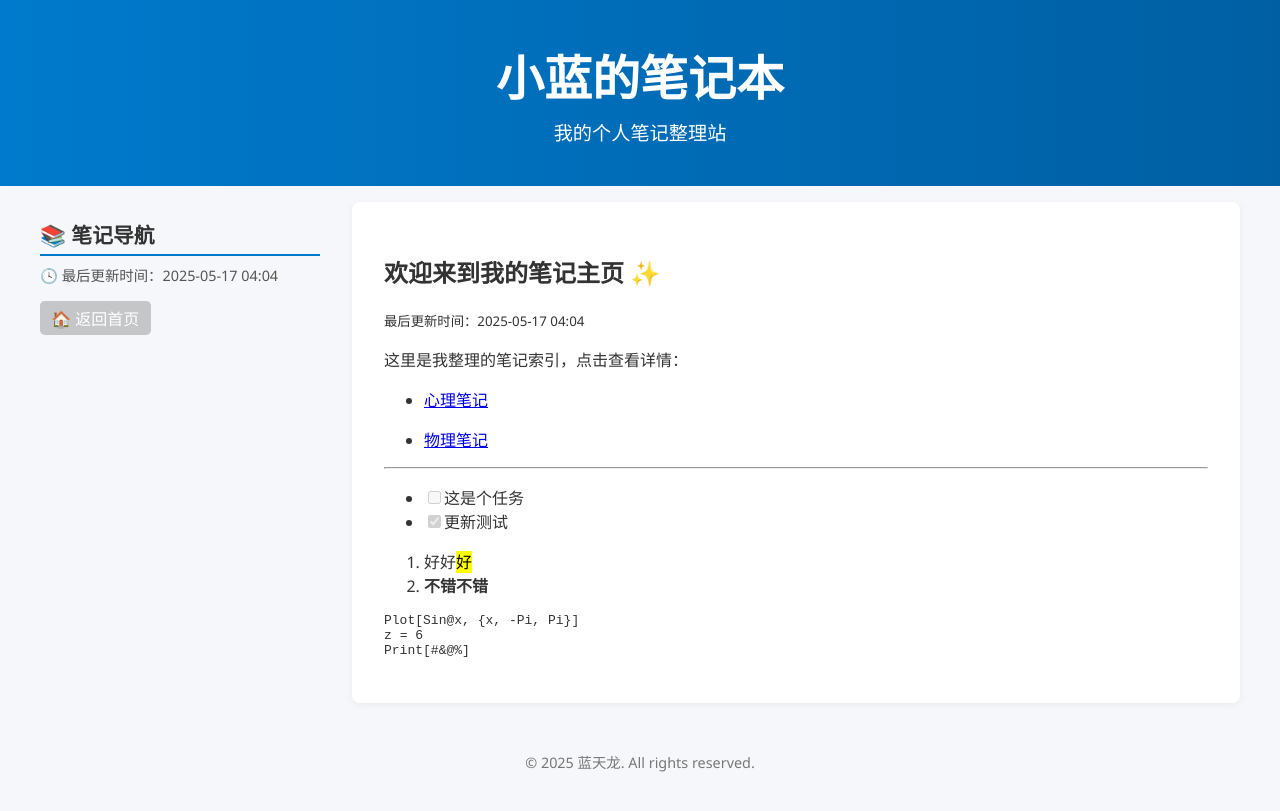
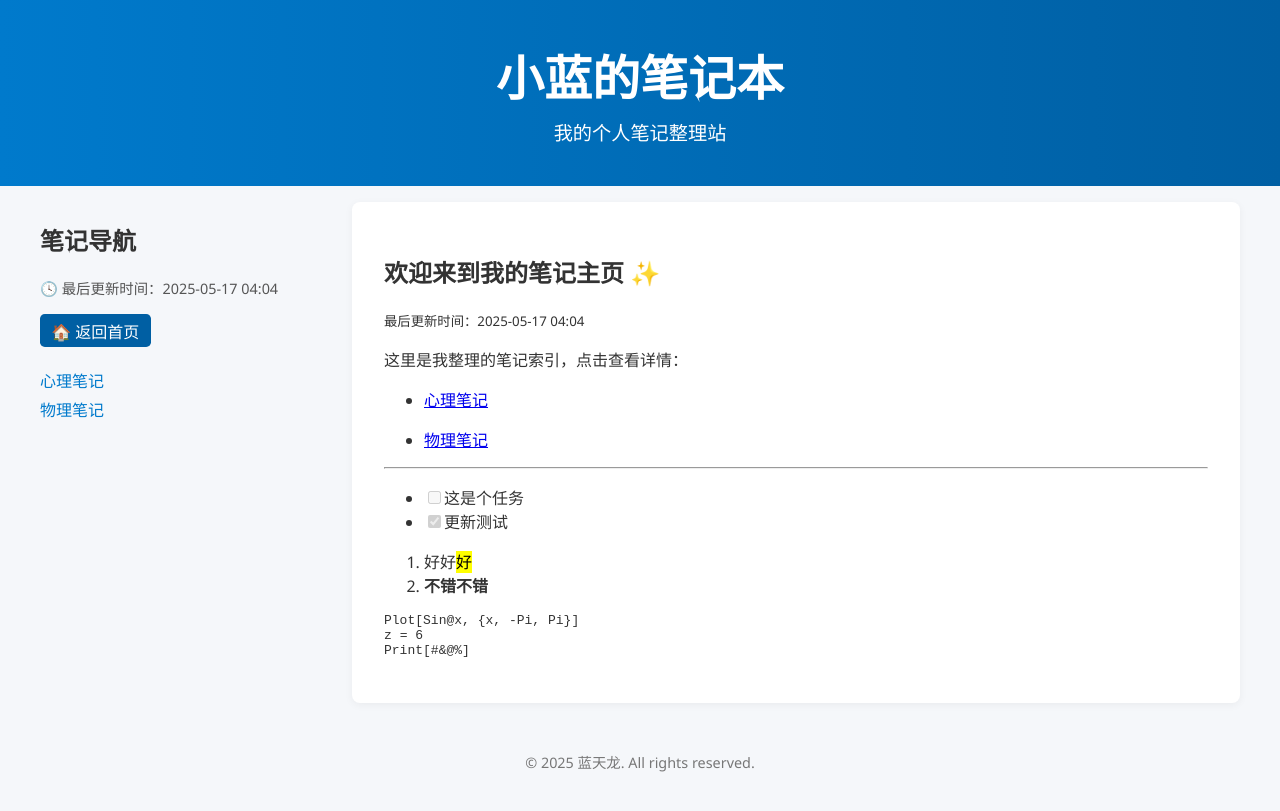
Before and after one commit to Tlonglan/GitNotebook, a Jekyll site: the page built from index.md, in a window 1280 px wide. Shown: the top 811 px of the page. Built offline with Jekyll 4.4.1, drawn with Linux system fonts in a browser that asks for light colours.

Commit message:
Update default.html

```diff
--- a/_layouts/default.html
+++ b/_layouts/default.html
@@ -24,7 +24,7 @@
 
     main {
       display: flex;
-      flex-direction: row; /* 左侧导航 */
+      flex-direction: row;
       max-width: 1200px;
       margin: 0 auto;
       padding: 1rem;
@@ -48,16 +48,13 @@
       color: #555;
       margin-bottom: 0.5rem;
       text-align: left;
-      white-space: nowrap;
-      overflow: hidden;
-      text-overflow: ellipsis;
     }
 
     nav .home-link {
       display: inline-block;
       margin: 0.5rem 0 1rem;
       font-size: 1rem;
-      background-color: rgba(0, 0, 0, 0.2); /* 加深背景色 */
+      background-color: #005fa3; /* 深蓝背景 */
       color: white;
       text-decoration: none;
       padding: 0.3rem 0.7rem;
@@ -66,7 +63,7 @@
     }
 
     nav .home-link:hover {
-      background-color: rgba(0, 0, 0, 0.35);
+      background-color: #00457a;
     }
 
     nav ul {
@@ -115,15 +112,16 @@
   </header>
   <main>
     <nav>
-      <h2>📚 笔记导航</h2>
+      <h1>笔记导航</h1>
       <div class="updated">🕓 最后更新时间：{{ site.time | date: "%Y-%m-%d %H:%M" }}</div>
       <a href="{{ '/' | relative_url }}" class="home-link" title="返回首页">🏠 返回首页</a>
       <ul>
         {% assign pages_sorted = site.pages | sort: "path" %}
         {% for page in pages_sorted %}
           {% unless page.url == "/" %}
+            {% assign name = page.path | split: '/' | last | split: '.' | first %}
             <li>
-              <a href="{{ page.url | relative_url }}">{{ page.basename }}</a>
+              <a href="{{ page.url | relative_url }}">{{ name }}</a>
             </li>
           {% endunless %}
         {% endfor %}
```
